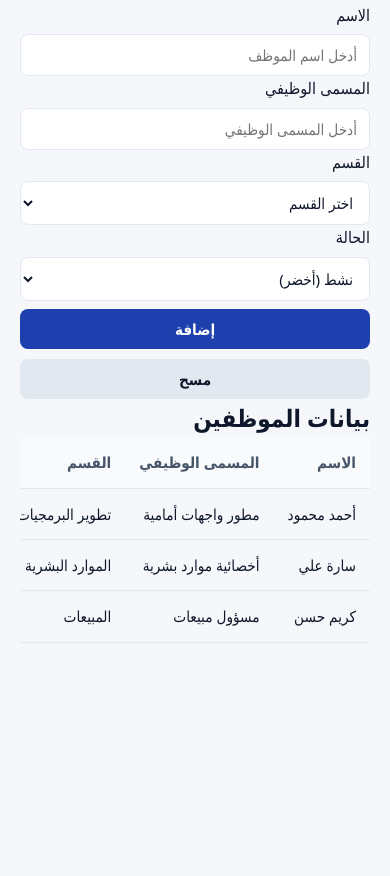
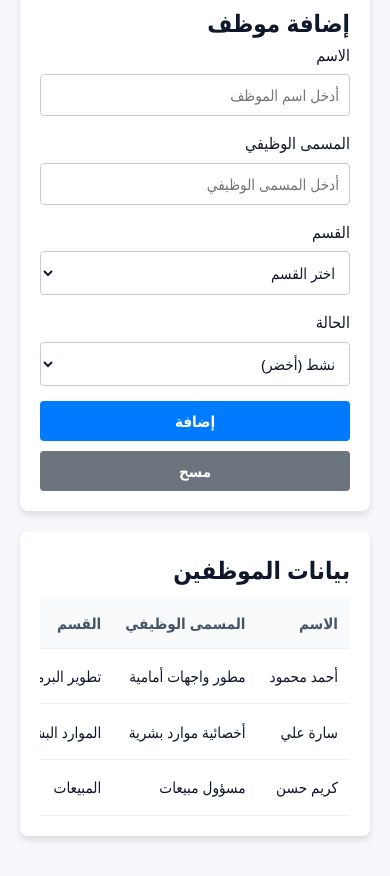
Before and after one commit to ZOZE2008/company-leaves-system, a plain HTML site: page employees.html in a window 390 px wide. Shown: the part 87-963 px from the top of the page. Before the commit the page ends 844 px from the top, so only its background shows below. Drawn offline with Linux system fonts and the light colour scheme.

Commit message:
Add responsive design styles and form elements

```diff
--- a/style.css
+++ b/style.css
@@ -353,3 +353,88 @@ body {
     width: auto;
   }
 }
+.container {
+  max-width: 1200px;
+  margin: 0 auto;
+  padding: 20px;
+}
+
+.form-section, .table-section {
+  background: #ffffff;
+  padding: 20px;
+  border-radius: 8px;
+  margin-bottom: 20px;
+  box-shadow: 0 4px 6px rgba(0,0,0,0.1);
+}
+
+.form-group {
+  margin-bottom: 15px;
+}
+
+.form-input, .form-select {
+  width: 100%;
+  padding: 10px;
+  border: 1px solid #ccc;
+  border-radius: 4px;
+  box-sizing: border-box;
+}
+
+.form-actions {
+  display: flex;
+  gap: 10px;
+}
+
+.btn {
+  padding: 10px 20px;
+  border: none;
+  border-radius: 4px;
+  cursor: pointer;
+}
+
+.btn-primary {
+  background-color: #007bff;
+  color: white;
+}
+
+.btn-secondary {
+  background-color: #6c757d;
+  color: white;
+}
+
+.table-responsive {
+  overflow-x: auto;
+}
+
+.employees-table {
+  width: 100%;
+  border-collapse: collapse;
+  margin-top: 10px;
+}
+
+.employees-table th, .employees-table td {
+  padding: 12px;
+  text-align: right;
+  border-bottom: 1px solid #eee;
+}
+
+.badge {
+  padding: 5px 10px;
+  border-radius: 12px;
+  font-size: 0.85em;
+  display: inline-block;
+}
+
+.badge-success {
+  background-color: #d4edda;
+  color: #155724;
+}
+
+.badge-warning {
+  background-color: #fff3cd;
+  color: #856404;
+}
+
+.badge-danger {
+  background-color: #f8d7da;
+  color: #721c24;
+}
```
